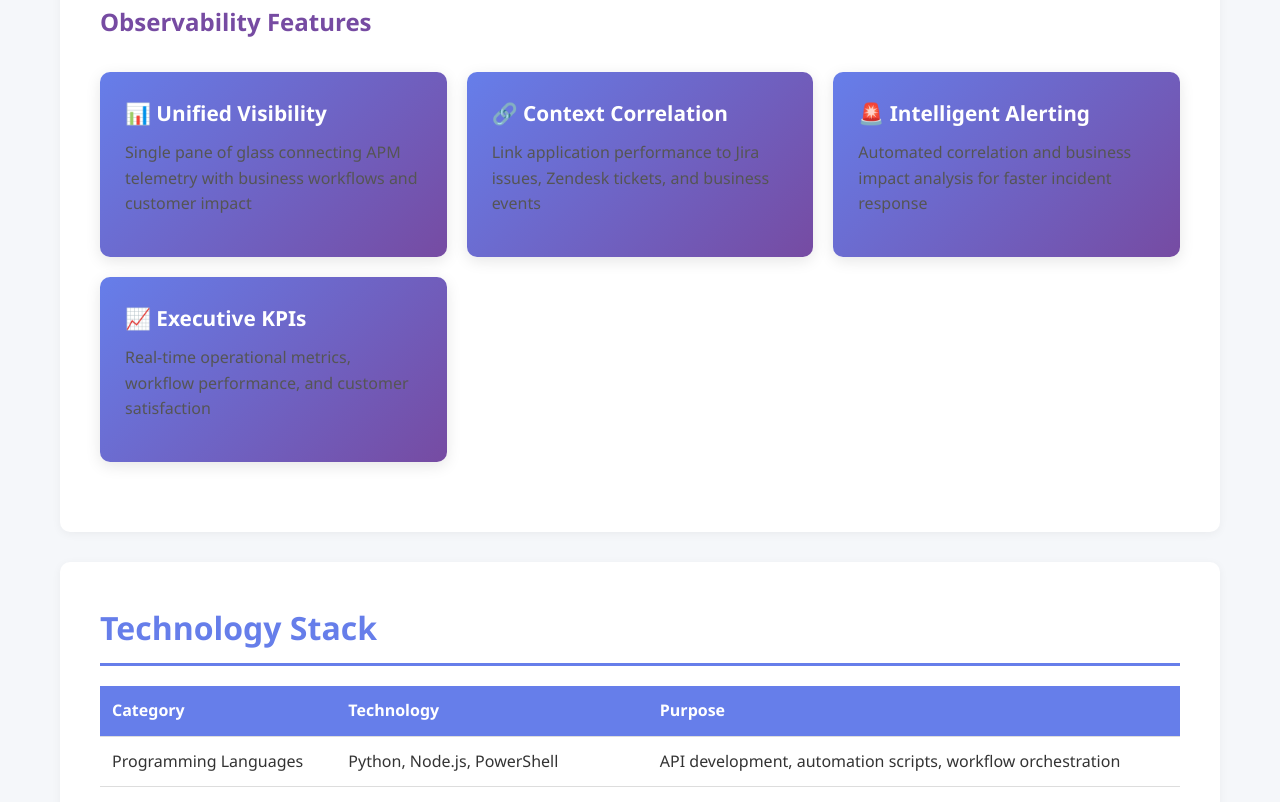
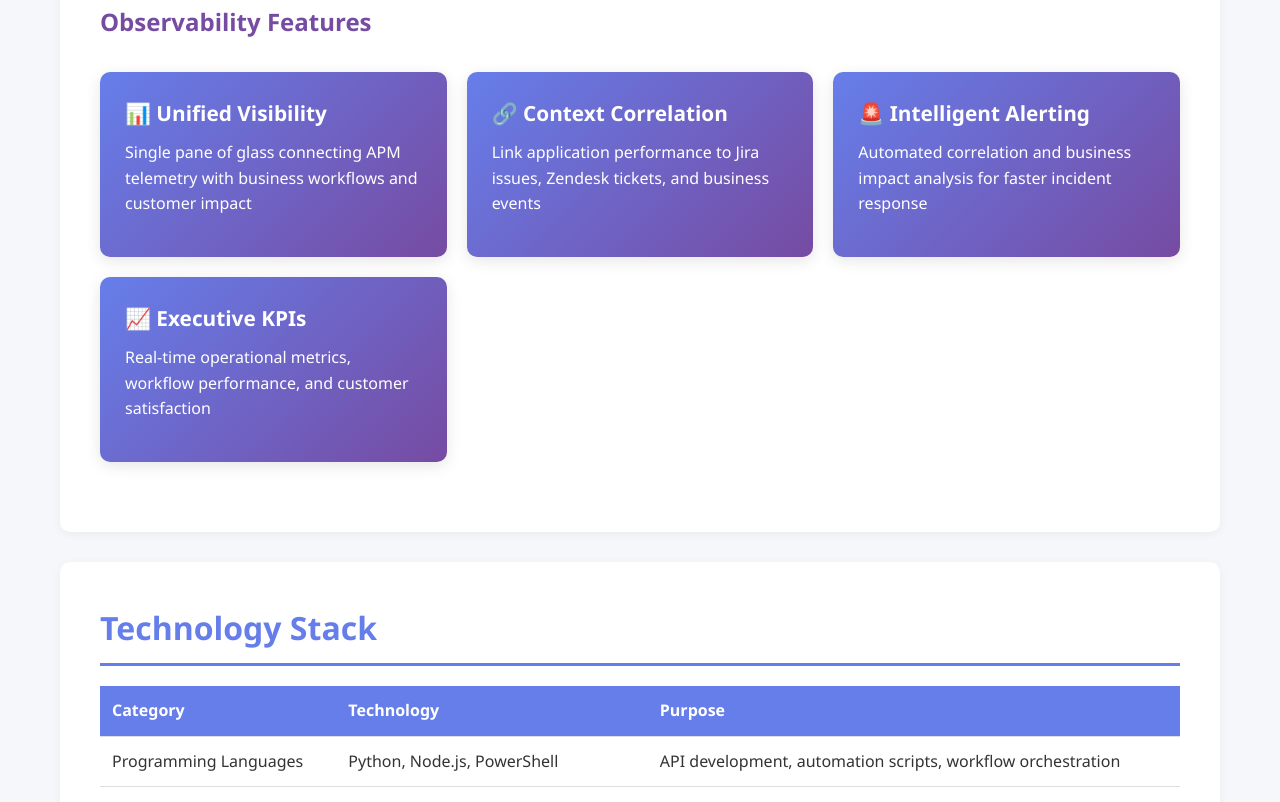
Before and after one commit to ffjabbari/JIRA, a plain HTML site: page Docs/Architecture.html in a window 1280 px wide. Shown: the part 4155-4957 px from the top of the page. Drawn offline with Linux system fonts and the light colour scheme; a script that the page names is missing.

Commit message:
Fix text contrast in feature cards

```diff
--- a/Docs/Architecture.html
+++ b/Docs/Architecture.html
@@ -166,6 +166,10 @@
             color: white;
             margin-top: 0;
             font-size: 1.3em;
+        }
+
+        .feature-card p {
+            color: white;
         }
 
         table {
```
